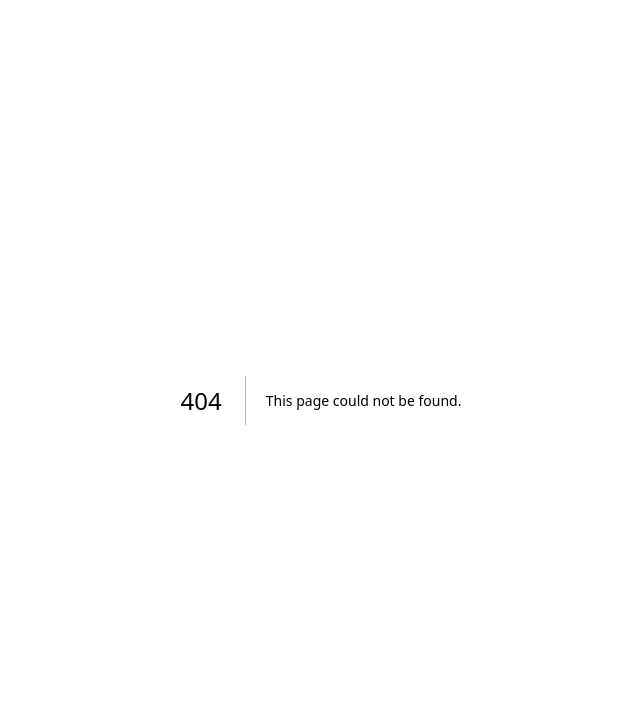
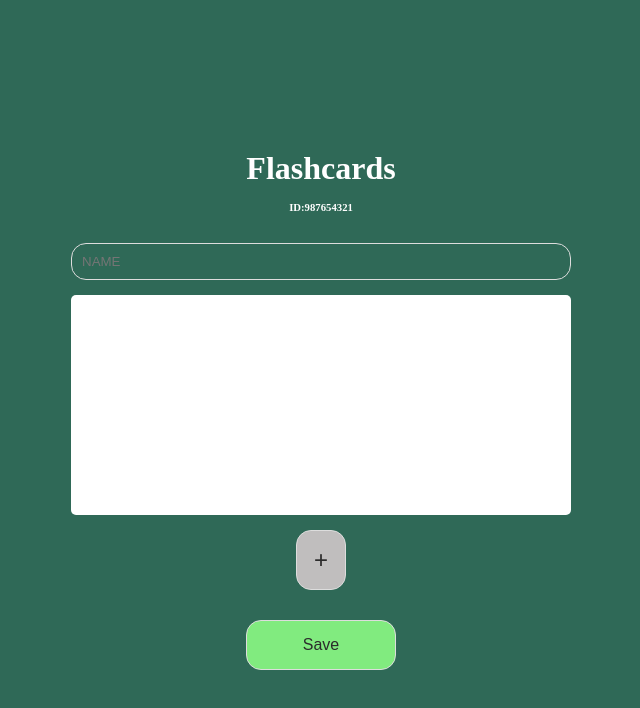
Before and after one commit to tiimbiim/CS137-S24, a Next.js app in the folder quizap/: page /createFlashcard in a window 1280 px wide. Before the commit this address had no page. Shown: the top 708 px of the page, without its empty margins (319-959 px from the left). Built offline with nearby package versions, Linux system fonts and the light colour scheme.

Commit message:
push createFlashcard

```diff
--- /dev/null
+++ b/quizap/pages/createFlashcard.js
@@ -0,0 +1,16 @@
+import styles from "@/styles/createFlashcard.module.css"
+
+const createFlashcard = () => {
+    return ( <main className={styles.main}>
+        <div className={styles.body}>
+            <h1 className={styles.h1}>Flashcards</h1>
+            <h6 className={styles.h6}>ID:987654321</h6>
+            <input className={styles.input} type="text" placeholder="NAME" required></input>
+            <div className={styles.card}></div>
+            <div class="wrap"><button className={styles.addButton} type="submit" onclick="solve()">+</button></div>
+            <div class="wrap"><button className={styles.saveButton} type="submit" onclick="solve()">Save</button></div>
+        </div>
+    </main> );
+}
+
+export default createFlashcard;
--- /dev/null
+++ b/quizap/styles/createFlashcard.module.css
@@ -0,0 +1,80 @@
+.main {
+    display:flex;
+    align-items: center;
+    line-height: 2;
+    min-height: 100vh;
+    background-color: rgb(47, 105, 87);
+    height: 100%;
+    overflow: auto;
+    flex-direction: column;
+    justify-content: center;
+}
+.body {
+    margin:0;
+    background-color: transparent;
+    border-radius: 5px;
+    padding: 10px 20px;
+    transition: transform 0.2s;
+    width: 500px;
+    text-align: center;
+    border-radius: 50px;
+}
+.h1 {
+    color: #ffffff;
+}
+.h6 {
+    color: #ffffff;
+    margin-top: -5%;
+}
+.input {
+    display: block;
+    align-items: center;
+    width: 100%;
+    margin-bottom: 15px;
+    padding: 10px;
+    box-sizing: border-box;
+    border: 1px solid #ddd;
+    border-radius: 5px;
+    margin: 0 auto;
+    border-radius: 15px;
+    background-color: transparent;
+    color:#ffffff;
+}
+.card {
+    background-color: #ffffff;
+    border-radius: 5px;
+    margin-top: 15px;
+    padding: 10px 20px;
+    transition: transform 0.2s;
+    width: auto;
+    height: 200px;
+    text-align: center;
+}
+.saveButton {
+    padding: 15px;
+    border-radius: 15px;
+    margin-top: 15px;
+    margin-bottom: 15px;
+    border: none;
+    color: #2b2b2b;;
+    border: 1px solid #ddd;
+    cursor: pointer;
+    background-color: #81eb7f;
+    width: 30%;
+    font-size: 100%;
+    border-radius: 15px;
+}
+.addButton {
+    padding: 15px;
+    border-radius: 15px;
+    margin-top: 15px;
+    margin-bottom: 15px;
+    border: none;
+    color: #2b2b2b;;
+    border: 1px solid #ddd;
+    cursor: pointer;
+    background-color: #c0bebe;
+    width: 10%;
+    font-size: 150%;
+    border-radius: 15px;
+}
```
